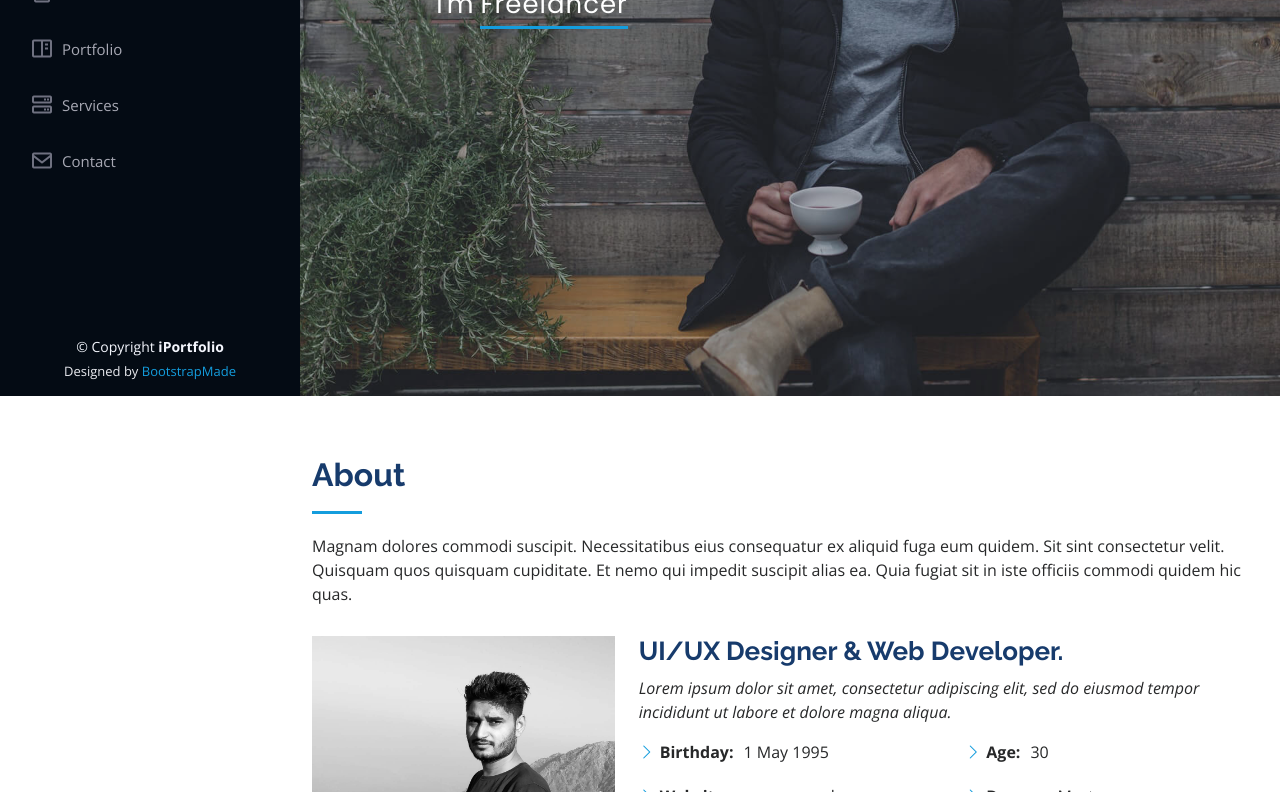
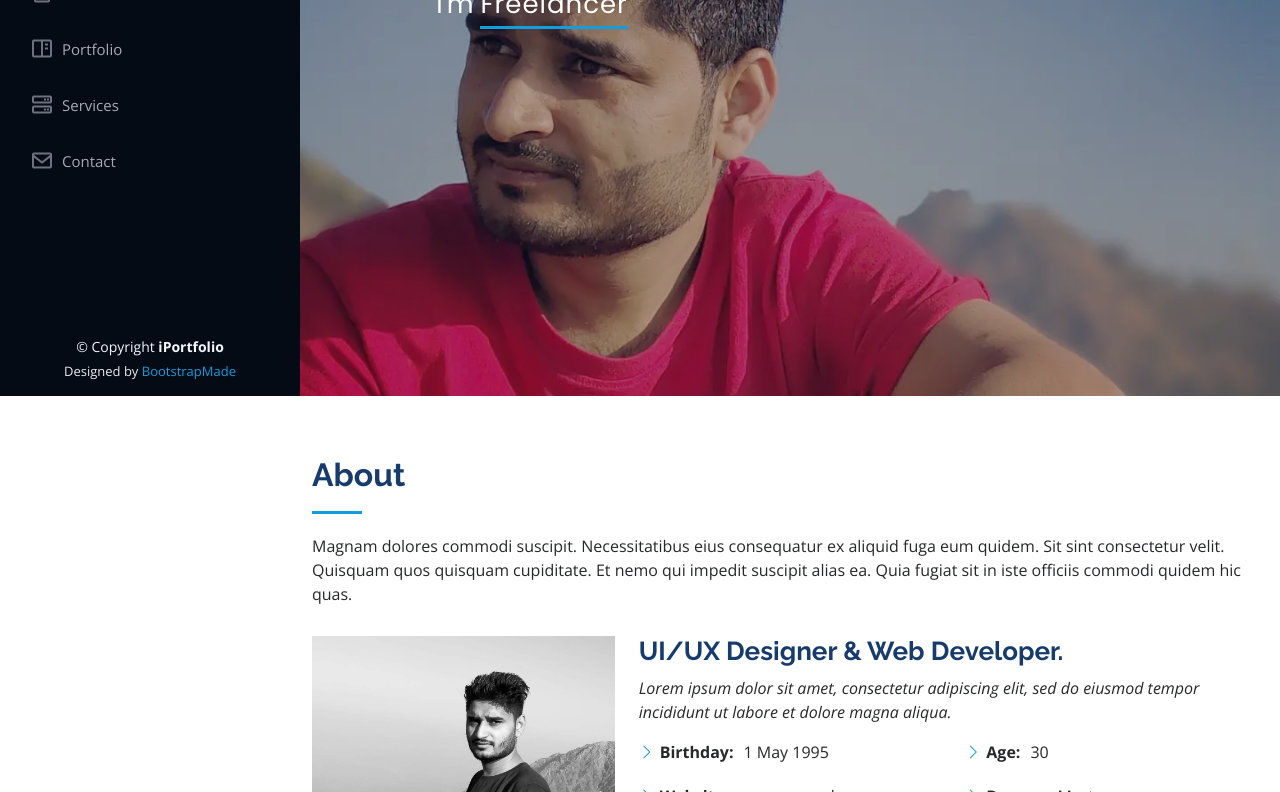
Before and after one commit to goldie59/rajatdhiman.com, a plain HTML site: page index.html in a window 1280 px wide. Shown: the part 404-1196 px from the top of the page. Drawn offline with nearby package versions, Linux system fonts and the light colour scheme.

Commit message:
Update style.css

```diff
--- a/assets/css/style.css
+++ b/assets/css/style.css
@@ -229,7 +229,7 @@ h6 {
 #hero {
   width: 100%;
   height: 100vh;
-  background: url("../img/hero-bg.jpg") top center;
+  background: url("../img/IMG_20230225_235028_019.jpg") top center;
   background-size: cover;
 }
 
```
